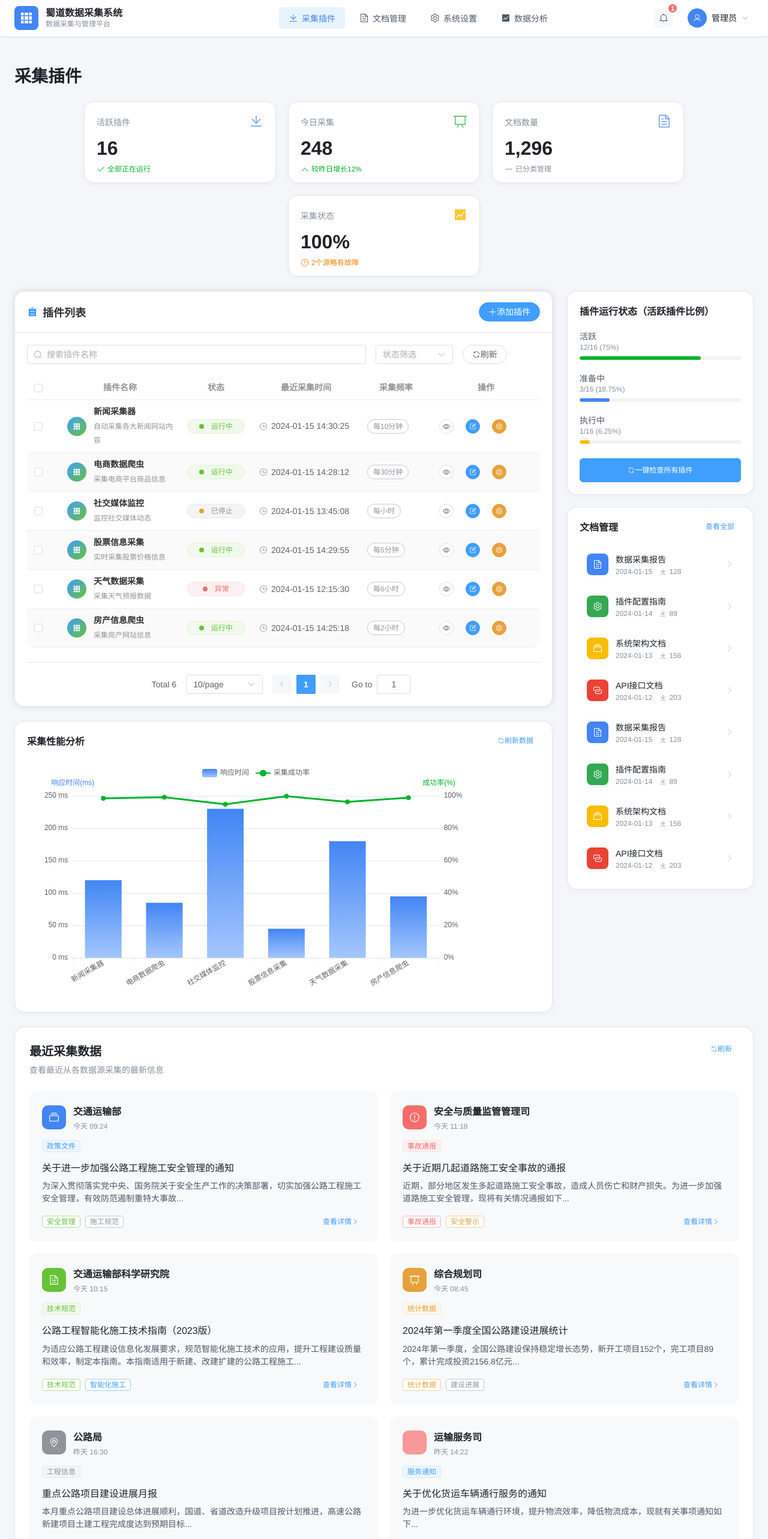
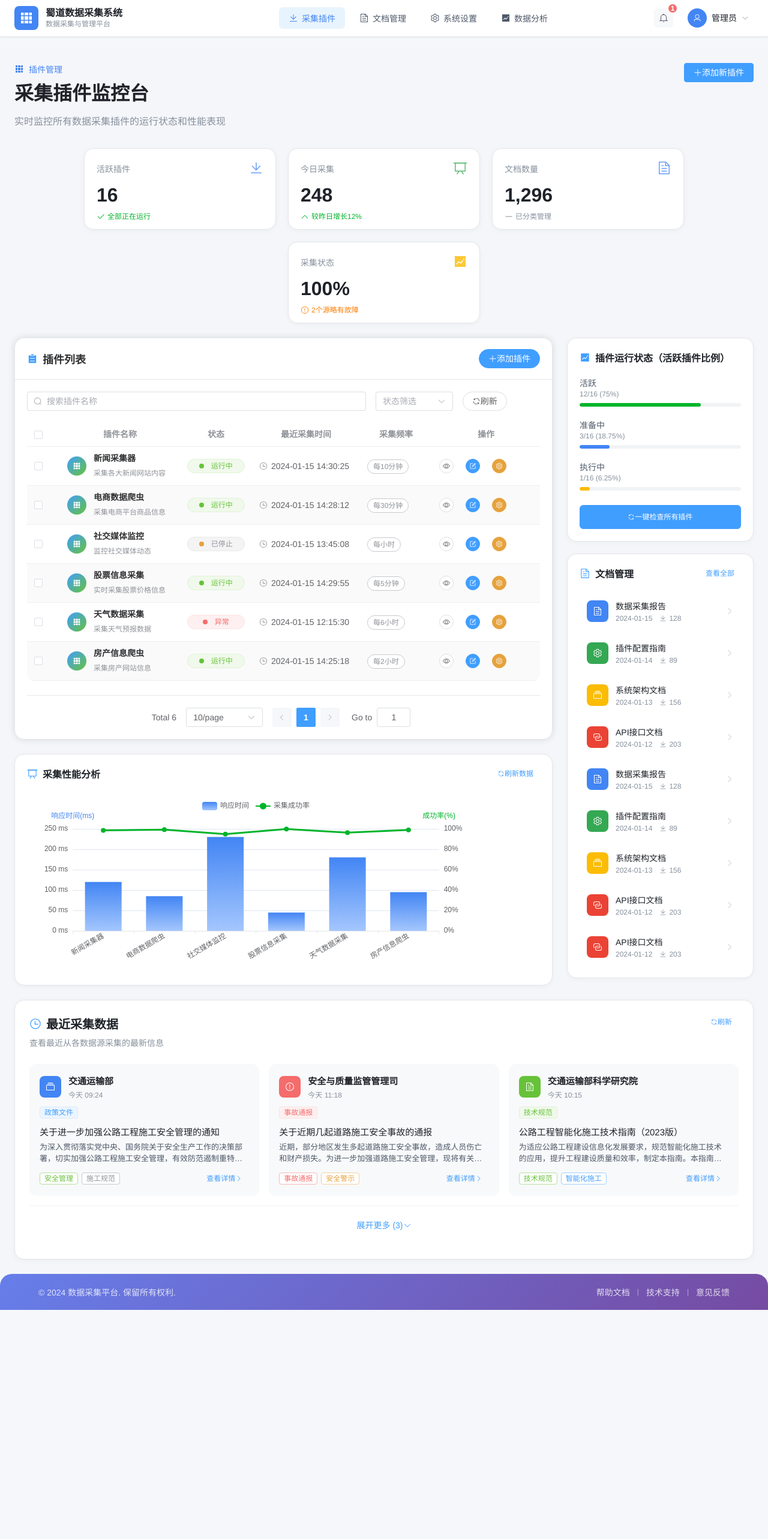
Before and after one commit to Savlgoodman/plugin-management-frontend, a Vue app: page /plugins in a window 1280 px wide. Shown: the top 2566 px of the page at 60% size. After the commit the page ends 2184 px from the top, so only its background shows below. Built offline with nearby package versions, Linux system fonts and the light colour scheme.

Commit message:
dev:添加了标题图标

```diff
--- a/src/views/PluginsPage/components/DocumentCard.vue
+++ b/src/views/PluginsPage/components/DocumentCard.vue
@@ -1,7 +1,10 @@
 <template>
     <div class="document-card">
         <div class="card-header">
-            <div class="header-title">文档管理</div>
+            <div class="header-title">
+                <el-icon class="header-icon"><Document /></el-icon>
+                文档管理
+            </div>
             <el-button type="primary" text size="small" @click="viewAllDocs">
                 查看全部
             </el-button>
@@ -110,6 +113,14 @@ export default {
                 icon: "Connection",
                 iconColor: "#ea4335",
             },
+            {
+                id: 9,
+                title: "API接口文档",
+                date: "2024-01-12",
+                downloads: 203,
+                icon: "Connection",
+                iconColor: "#ea4335",
+            },
         ]);
 
         const viewAllDocs = () => {
@@ -157,6 +168,14 @@ export default {
     font-size: 16px;
     font-weight: 600;
     color: #1f2329;
+    display: flex;
+    align-items: center;
+    gap: 8px;
+}
+
+.header-icon {
+    color: #409eff;
+    font-size: 18px;
 }
 
 .card-content {
--- a/src/views/PluginsPage/components/PerformanceChart.vue
+++ b/src/views/PluginsPage/components/PerformanceChart.vue
@@ -1,7 +1,10 @@
 <template>
     <div class="performance-chart-card">
         <div class="card-header">
-            <div class="header-title">采集性能分析</div>
+            <div class="header-title">
+                <el-icon class="header-icon"><DataBoard /></el-icon>
+                采集性能分析
+            </div>
             <div class="header-actions">
                 <el-button
                     type="primary"
@@ -273,6 +276,14 @@ export default {
     font-size: 16px;
     font-weight: 600;
     color: #1f2329;
+    display: flex;
+    align-items: center;
+    gap: 8px;
+}
+
+.header-icon {
+    color: #409eff;
+    font-size: 18px;
 }
 
 .header-actions {
@@ -287,7 +298,7 @@ export default {
 
 .chart-container {
     width: 100%;
-    height: 400px;
+    height: 300px;
 }
 
 @media (max-width: 768px) {
@@ -303,7 +314,7 @@ export default {
     }
 
     .chart-container {
-        height: 300px;
+        height: 250px;
     }
 
     .header-title {
--- a/src/views/PluginsPage/components/PluginStatusChart.vue
+++ b/src/views/PluginsPage/components/PluginStatusChart.vue
@@ -1,7 +1,10 @@
 <template>
     <div class="status-chart-card">
         <div class="card-header">
-            <div class="header-title">插件运行状态（活跃插件比例）</div>
+            <div class="header-title">
+                <el-icon class="header-icon"><TrendCharts /></el-icon>
+                插件运行状态（活跃插件比例）
+            </div>
         </div>
 
         <div class="chart-content">
@@ -148,6 +151,14 @@ export default {
     font-size: 16px;
     font-weight: 600;
     color: #1f2329;
+    display: flex;
+    align-items: center;
+    gap: 8px;
+}
+
+.header-icon {
+    color: #409eff;
+    font-size: 18px;
 }
 
 .chart-content {
--- a/src/views/PluginsPage/components/PluginsList.vue
+++ b/src/views/PluginsPage/components/PluginsList.vue
@@ -65,7 +65,12 @@
         >
             <el-table-column type="selection" width="55" />
 
-            <el-table-column label="插件名称" prop="name" min-width="200" header-align="center">
+            <el-table-column
+                label="插件名称"
+                prop="name"
+                min-width="200"
+                header-align="center"
+            >
                 <template #default="{ row }">
                     <div class="plugin-name-cell">
                         <el-avatar :size="32" class="plugin-avatar">
@@ -81,7 +86,12 @@
                 </template>
             </el-table-column>
 
-            <el-table-column label="状态" prop="status" width="120" header-align="center">
+            <el-table-column
+                label="状态"
+                prop="status"
+                width="120"
+                header-align="center"
+            >
                 <template #default="{ row }">
                     <el-tag
                         :type="getStatusType(row.status)"
@@ -112,7 +122,12 @@
                 </template>
             </el-table-column>
 
-            <el-table-column label="采集频率" prop="frequency" width="120" header-align="center">
+            <el-table-column
+                label="采集频率"
+                prop="frequency"
+                width="120"
+                header-align="center"
+            >
                 <template #default="{ row }">
                     <el-tag type="info" effect="plain" round>
                         {{ row.frequency }}
@@ -120,7 +135,12 @@
                 </template>
             </el-table-column>
 
-            <el-table-column label="操作" width="180" fixed="right" header-align="center">
+            <el-table-column
+                label="操作"
+                width="180"
+                fixed="right"
+                header-align="center"
+            >
                 <template #default="{ row }">
                     <div class="action-buttons">
                         <el-tooltip content="查看详情" placement="top">
@@ -195,7 +215,7 @@ export default {
             {
                 id: 1,
                 name: "新闻采集器",
-                description: "自动采集各大新闻网站内容",
+                description: "采集各大新闻网站内容",
                 status: "running",
                 lastCollectTime: "2024-01-15 14:30:25",
                 frequency: "每10分钟",
--- a/src/views/PluginsPage/components/RecentCollectionData.vue
+++ b/src/views/PluginsPage/components/RecentCollectionData.vue
@@ -2,7 +2,10 @@
     <div class="recent-collection-card">
         <div class="card-header">
             <div class="header-left">
-                <div class="header-title">最近采集数据</div>
+                <div class="header-title">
+                    <el-icon class="header-icon"><Clock /></el-icon>
+                    最近采集数据
+                </div>
                 <div class="header-subtitle">查看最近从各数据源采集的最新信息</div>
             </div>
             <div class="header-actions">
@@ -21,7 +24,7 @@
         <div class="card-content">
             <div class="data-grid">
                 <div
-                    v-for="item in recentData"
+                    v-for="item in displayData"
                     :key="item.id"
                     class="data-item"
                     @click="viewDetails(item)"
@@ -85,8 +88,22 @@
                 </div>
             </div>
 
+            <!-- 展开/收起控制 -->
+            <div class="expand-control" v-if="recentData.length > defaultShowCount">
+                <el-button
+                    type="primary"
+                    text
+                    @click="toggleExpand"
+                >
+                    {{ isExpanded ? '收起' : `展开更多 (${recentData.length - defaultShowCount})` }}
+                    <el-icon>
+                        <component :is="isExpanded ? 'ArrowUp' : 'ArrowDown'" />
+                    </el-icon>
+                </el-button>
+            </div>
+
             <!-- 加载更多 -->
-            <div class="load-more" v-if="hasMore">
+            <div class="load-more" v-if="isExpanded && hasMore">
                 <el-button
                     type="primary"
                     text
@@ -101,7 +118,7 @@
 </template>
 
 <script>
-import { ref, onMounted } from "vue";
+import { ref, computed } from "vue";
 import { ElMessage } from "element-plus";
 
 export default {
@@ -109,6 +126,8 @@ export default {
     setup() {
         const loading = ref(false);
         const hasMore = ref(true);
+        const isExpanded = ref(false);
+        const defaultShowCount = 3; // 默认显示3个项目，在一行展示
 
         // 模拟最近采集的数据
         const recentData = ref([
@@ -204,6 +223,19 @@ export default {
             }
         ]);
 
+        // 计算显示的数据
+        const displayData = computed(() => {
+            if (isExpanded.value) {
+                return recentData.value;
+            } else {
+                return recentData.value.slice(0, defaultShowCount);
+            }
+        });
+
+        const toggleExpand = () => {
+            isExpanded.value = !isExpanded.value;
+        };
+
         const refreshData = () => {
             loading.value = true;
             ElMessage.info("正在刷新最近采集数据...");
@@ -267,7 +299,11 @@ export default {
         return {
             loading,
             hasMore,
+            isExpanded,
+            defaultShowCount,
             recentData,
+            displayData,
+            toggleExpand,
             refreshData,
             loadMore,
             viewDetails
@@ -309,6 +345,14 @@ export default {
     font-weight: 600;
     color: #1f2329;
     margin-bottom: 8px;
+    display: flex;
+    align-items: center;
+    gap: 8px;
+}
+
+.header-icon {
+    color: #409eff;
+    font-size: 20px;
 }
 
 .header-subtitle {
@@ -329,15 +373,15 @@ export default {
 
 .data-grid {
     display: grid;
-    grid-template-columns: repeat(auto-fit, minmax(400px, 1fr));
-    gap: 20px;
-    margin-bottom: 24px;
+    grid-template-columns: repeat(auto-fit, minmax(380px, 1fr));
+    gap: 16px;
+    margin-bottom: 16px;
 }
 
 .data-item {
     background: #f8f9fa;
     border-radius: 12px;
-    padding: 20px;
+    padding: 16px;
     cursor: pointer;
     transition: all 0.3s ease;
     border: 1px solid transparent;
@@ -354,18 +398,18 @@ export default {
     display: flex;
     align-items: center;
     gap: 12px;
-    margin-bottom: 16px;
+    margin-bottom: 12px;
 }
 
 .source-icon {
-    width: 40px;
-    height: 40px;
-    border-radius: 10px;
+    width: 36px;
+    height: 36px;
+    border-radius: 8px;
     display: flex;
     align-items: center;
     justify-content: center;
     color: white;
-    font-size: 18px;
+    font-size: 16px;
     flex-shrink: 0;
 }
 
@@ -375,7 +419,7 @@ export default {
 }
 
 .source-name {
-    font-size: 16px;
+    font-size: 15px;
     font-weight: 600;
     color: #1f2329;
     margin-bottom: 4px;
@@ -387,19 +431,19 @@ export default {
 }
 
 .data-type {
-    margin-bottom: 16px;
+    margin-bottom: 12px;
 }
 
 .data-content {
-    margin-bottom: 16px;
+    margin-bottom: 12px;
 }
 
 .data-title {
-    font-size: 16px;
+    font-size: 15px;
     font-weight: 500;
     color: #1f2329;
     line-height: 1.4;
-    margin-bottom: 8px;
+    margin-bottom: 6px;
     display: -webkit-box;
     -webkit-line-clamp: 2;
     -webkit-box-orient: vertical;
@@ -407,9 +451,9 @@ export default {
 }
 
 .data-description {
-    font-size: 14px;
+    font-size: 13px;
     color: #4e5969;
-    line-height: 1.5;
+    line-height: 1.4;
     display: -webkit-box;
     -webkit-line-clamp: 2;
     -webkit-box-orient: vertical;
@@ -425,14 +469,20 @@ export default {
 
 .action-tags {
     display: flex;
-    gap: 8px;
+    gap: 6px;
     flex-wrap: wrap;
     flex: 1;
 }
 
+.expand-control {
+    text-align: center;
+    padding: 16px 0;
+    border-top: 1px solid #f2f3f5;
+}
+
 .load-more {
     text-align: center;
-    padding-top: 24px;
+    padding-top: 16px;
     border-top: 1px solid #f2f3f5;
 }
 
@@ -450,17 +500,17 @@ export default {
 
     .data-grid {
         grid-template-columns: 1fr;
-        gap: 16px;
+        gap: 12px;
     }
 
     .data-item {
-        padding: 16px;
+        padding: 14px;
     }
 
     .data-actions {
         flex-direction: column;
         align-items: stretch;
-        gap: 12px;
+        gap: 10px;
     }
 
     .action-tags {
--- a/src/views/PluginsPage/index.vue
+++ b/src/views/PluginsPage/index.vue
@@ -4,7 +4,20 @@
             <!-- 页面标题 -->
             <div class="page-header">
                 <div class="header-left">
-                    <h1 class="page-title">采集插件</h1>
+                    <div class="breadcrumb">
+                        <el-icon class="breadcrumb-icon"><Grid /></el-icon>
+                        <span class="breadcrumb-item">插件管理</span>
+                    </div>
+                    <h1 class="page-title">采集插件监控台</h1>
+                    <div class="page-subtitle">
+                        实时监控所有数据采集插件的运行状态和性能表现
+                    </div>
+                </div>
+                <div class="header-right">
+                    <el-button type="primary" @click="handleAddPlugin">
+                        <el-icon><Plus /></el-icon>
+                        添加新插件
+                    </el-button>
                 </div>
             </div>
 
@@ -60,6 +73,7 @@
 
 <script>
 import { ref } from "vue";
+import { ElMessage } from "element-plus";
 import StatsCard from "./components/StatsCard.vue";
 import PerformanceChart from "./components/PerformanceChart.vue";
 import RecentCollectionData from "./components/RecentCollectionData.vue";
@@ -113,8 +127,13 @@ export default {
             },
         ]);
 
+        const handleAddPlugin = () => {
+            ElMessage.success("添加新插件功能开发中...");
+        };
+
         return {
             statsData,
+            handleAddPlugin,
         };
     },
 };
@@ -133,20 +152,56 @@ export default {
 }
 
 .page-header {
-    margin-bottom: 24px;
+    margin-bottom: 32px;
+    display: flex;
+    justify-content: space-between;
+    align-items: flex-start;
+    gap: 24px;
 }
 
 .header-left {
     display: flex;
     flex-direction: column;
+    gap: 12px;
+    flex: 1;
+}
+
+.breadcrumb {
+    display: flex;
+    align-items: center;
     gap: 8px;
+    color: #4285f4;
+    font-size: 14px;
+    font-weight: 500;
+}
+
+.breadcrumb-icon {
+    font-size: 16px;
+}
+
+.breadcrumb-item {
+    color: #4285f4;
 }
 
 .page-title {
-    font-size: 28px;
-    font-weight: 600;
+    font-size: 32px;
+    font-weight: 700;
     color: #1f2329;
     margin: 0;
+    line-height: 1.2;
+}
+
+.page-subtitle {
+    font-size: 16px;
+    color: #86909c;
+    line-height: 1.5;
+    margin-top: 4px;
+}
+
+.header-right {
+    display: flex;
+    align-items: center;
+    gap: 12px;
 }
 
 .stats-grid {
@@ -228,6 +283,21 @@ export default {
         padding: 16px;
     }
 
+    .page-header {
+        margin-bottom: 24px;
+        flex-direction: column;
+        align-items: stretch;
+        gap: 16px;
+    }
+
+    .page-title {
+        font-size: 24px;
+    }
+
+    .page-subtitle {
+        font-size: 14px;
+    }
+
     .stats-grid {
         grid-template-columns: 1fr;
         gap: 12px;
```
